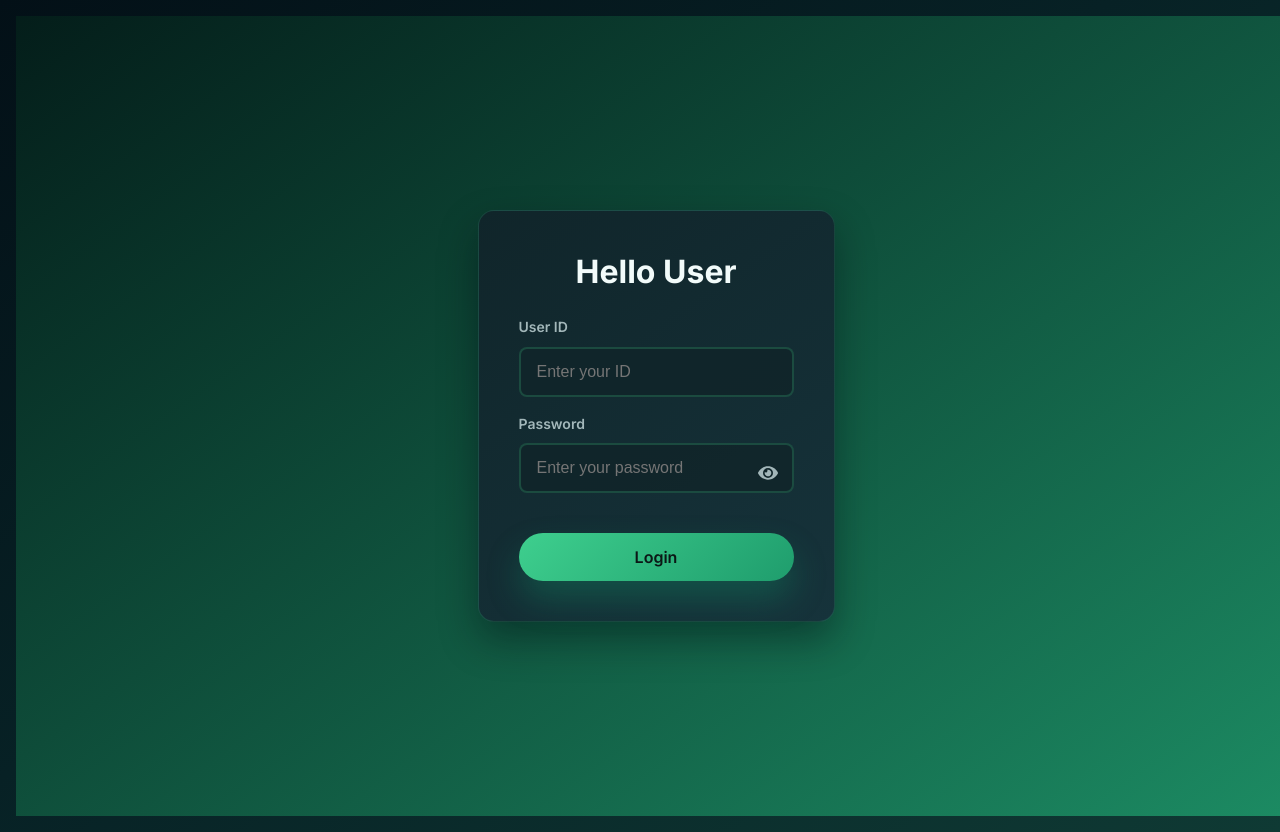
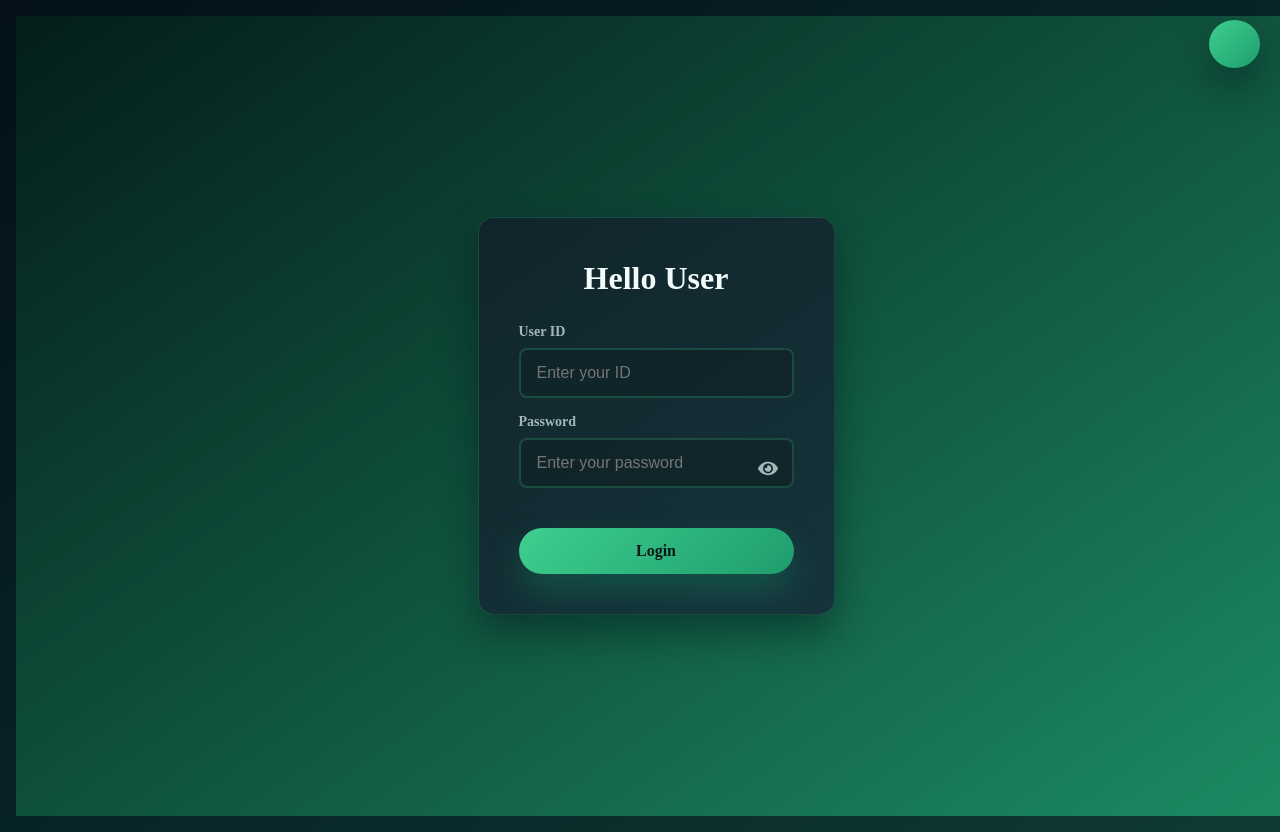
Before and after one commit to hiraeth910/mdash, a React (Vite) app: page / in a window 1280 px wide. Built offline with nearby package versions, Linux system fonts and the light colour scheme.

Commit message:
Updated index.css

```diff
--- a/src/App.tsx
+++ b/src/App.tsx
@@ -1,12 +1,12 @@
-import React from "react";
+import React, { useEffect } from "react";
 import {
   BrowserRouter as Router,
   Route,
   Routes,
   Navigate,
 } from "react-router-dom";
-import { useUserStore } from "./store/store";
-import { LogOut } from "lucide-react";
+import { useUserStore, useThemeStore } from "./store/store";
+import { LogOut, Sun, Moon } from "lucide-react";
 import { Modal } from "antd";
 import Login from "./login";
 import GamesPage from "./games";
@@ -20,6 +20,7 @@ import Games from "./userGames";
 import SummaryDashboard from "./newdashboard";
 import HistoryViewer from "./Historyviewer";
 import BottomNavigator from "./components/BottomNavigator";
+
 const ProtectedRoute = ({
   children,
   allowedRoles,
@@ -42,6 +43,22 @@ const ProtectedRoute = ({
 
 const App: React.FC = () => {
   const { userRole, setUser } = useUserStore();
+  const { theme, toggleTheme, setTheme } = useThemeStore();
+
+  useEffect(() => {
+    const storedTheme = localStorage.getItem("theme-store");
+    if (storedTheme) {
+      try {
+        const parsed = JSON.parse(storedTheme);
+        const themeValue = parsed.state?.theme || "dark";
+        setTheme(themeValue);
+      } catch {
+        setTheme("dark");
+      }
+    } else {
+      setTheme("dark");
+    }
+  }, [setTheme]);
 
   const handleLogout = () => {
     Modal.confirm({
@@ -57,6 +74,15 @@ const App: React.FC = () => {
 
   return (
     <Router>
+      <button
+        className="theme-toggle"
+        onClick={toggleTheme}
+        aria-label="Toggle theme"
+        title={`Switch to ${theme === "dark" ? "light" : "dark"} mode`}
+      >
+        {theme === "dark" ? <Sun size={24} /> : <Moon size={24} />}
+      </button>
+
       <Routes>
         <Route path="/" element={<Login />} />
         <Route
--- a/src/index.css
+++ b/src/index.css
@@ -28,6 +28,36 @@
   --gradient-hero: linear-gradient(145deg, rgba(4, 30, 26, 0.95) 0%, rgba(31, 157, 109, 0.82) 100%);
   --shadow-soft: 0 18px 38px rgba(3, 15, 20, 0.42);
   --shadow-hover: 0 28px 46px rgba(3, 15, 20, 0.56);
+}
+
+[data-theme="light"] {
+  --color-primary: #ec4899;
+  --color-primary-strong: #db2777;
+  --color-primary-10: rgba(236, 72, 153, 0.18);
+  --color-secondary: #3b82f6;
+  --color-secondary-strong: #2563eb;
+  --color-secondary-10: rgba(59, 130, 246, 0.24);
+  --color-accent: #8b5cf6;
+  --color-bg: #fef3f9;
+  --color-bg-soft: #fce7f3;
+  --color-surface: #fdf2f8;
+  --color-surface-muted: #fae8f5;
+  --color-border: rgba(236, 72, 153, 0.22);
+  --color-text: #1f2937;
+  --color-text-muted: rgba(31, 41, 55, 0.72);
+  --color-heading: #111827;
+  --color-success: #10b981;
+  --color-danger: #ef4444;
+  --color-warning: #f59e0b;
+  --color-info: #3b82f6;
+  --gradient-primary: linear-gradient(135deg, #ec4899 0%, #db2777 100%);
+  --gradient-primary-hover: linear-gradient(135deg, #f472b6 0%, #be185d 100%);
+  --gradient-header: linear-gradient(135deg, #ec4899 0%, #3b82f6 100%);
+  --gradient-background: linear-gradient(145deg, #fef3f9 0%, #ede9fe 45%, #dbeafe 100%);
+  --gradient-surface: linear-gradient(145deg, #fdf2f8 0%, #fae8f5 100%);
+  --gradient-hero: linear-gradient(145deg, rgba(253, 242, 248, 0.95) 0%, rgba(236, 72, 153, 0.82) 100%);
+  --shadow-soft: 0 18px 38px rgba(236, 72, 153, 0.15);
+  --shadow-hover: 0 28px 46px rgba(236, 72, 153, 0.22);
 
   font-family: 'Inter', -apple-system, BlinkMacSystemFont, 'Segoe UI', 'Roboto', 'Oxygen', 'Ubuntu', 'Cantarell', sans-serif;
   line-height: 1.6;
@@ -187,9 +217,9 @@ button:focus-visible {
   transform: none;
 }
 
-/* DatePicker theme overrides to match dark theme */
+/* DatePicker theme overrides */
 .ant-picker {
-  background: rgba(17, 37, 42, 0.85) !important;
+  background: var(--color-surface) !important;
   border: 1px solid var(--color-border) !important;
   border-radius: 999px !important;
   color: var(--color-text) !important;
@@ -197,15 +227,15 @@ button:focus-visible {
 }
 
 .ant-picker:hover {
-  border-color: rgba(62, 207, 142, 0.4) !important;
-  background: rgba(17, 37, 42, 0.95) !important;
+  border-color: var(--color-primary) !important;
+  background: var(--color-surface-muted) !important;
 }
 
 .ant-picker-focused,
 .ant-picker:focus {
   border-color: var(--color-primary) !important;
-  box-shadow: 0 0 0 3px rgba(62, 207, 142, 0.24) !important;
-  background: rgba(17, 37, 42, 1) !important;
+  box-shadow: 0 0 0 3px var(--color-primary-10) !important;
+  background: var(--color-surface) !important;
 }
 
 .ant-picker-input > input {
@@ -331,3 +361,71 @@ button:focus-visible {
     font-size: 0.875rem;
   }
 }
+
+/* Theme Toggle Button */
+.theme-toggle {
+  position: fixed;
+  top: 20px;
+  right: 20px;
+  z-index: 9999;
+  background: var(--gradient-primary);
+  border: none;
+  width: 48px;
+  height: 48px;
+  border-radius: 50%;
+  display: flex;
+  align-items: center;
+  justify-content: center;
+  cursor: pointer;
+  transition: all 0.3s ease;
+  box-shadow: var(--shadow-soft);
+  color: white;
+  font-size: 1.5rem;
+}
+
+.theme-toggle:hover {
+  transform: translateY(-2px) scale(1.05);
+  box-shadow: var(--shadow-hover);
+}
+
+@media (max-width: 768px) {
+  .theme-toggle {
+    width: 42px;
+    height: 42px;
+    top: 15px;
+    right: 15px;
+    font-size: 1.25rem;
+  }
+}
+
+/* Light theme specific adjustments */
+[data-theme="light"] .ant-modal-content {
+  background: var(--gradient-surface) !important;
+}
+
+[data-theme="light"] .ant-modal-title,
+[data-theme="light"] .ant-modal-body,
+[data-theme="light"] .ant-modal-body span {
+  color: var(--color-text) !important;
+}
+
+[data-theme="light"] .ant-input,
+[data-theme="light"] .ant-select-selector,
+[data-theme="light"] .ant-picker {
+  background: var(--color-surface) !important;
+  color: var(--color-text) !important;
+  border-color: var(--color-border) !important;
+}
+
+[data-theme="light"] .ant-select-dropdown {
+  background: var(--gradient-surface) !important;
+}
+
+[data-theme="light"] .ant-select-item {
+  color: var(--color-text) !important;
+}
+
+[data-theme="light"] .ant-picker-dropdown,
+[data-theme="light"] .ant-picker-panel {
+  background: var(--color-surface) !important;
+}
--- a/src/store/store.ts
+++ b/src/store/store.ts
@@ -6,6 +6,12 @@ interface UserState {
   userId: number | null;
   setUser: (role: string | null, id: number | null) => void;
   logout: () => void;
+}
+
+interface ThemeState {
+  theme: "light" | "dark";
+  toggleTheme: () => void;
+  setTheme: (theme: "light" | "dark") => void;
 }
 
 // Read initial values from localStorage
@@ -43,3 +49,24 @@ export const useUserStore = create<UserState>()(
     }
   )
 );
+
+export const useThemeStore = create<ThemeState>()(
+  persist(
+    (set, get) => ({
+      theme: "dark",
+      toggleTheme: () => {
+        const newTheme = get().theme === "dark" ? "light" : "dark";
+        set({ theme: newTheme });
+        document.documentElement.setAttribute("data-theme", newTheme);
+      },
+      setTheme: (theme) => {
+        set({ theme });
+        document.documentElement.setAttribute("data-theme", theme);
+      },
+    }),
+    {
+      name: "theme-store",
+      storage: createJSONStorage(() => localStorage),
+    }
+  )
+);
```
